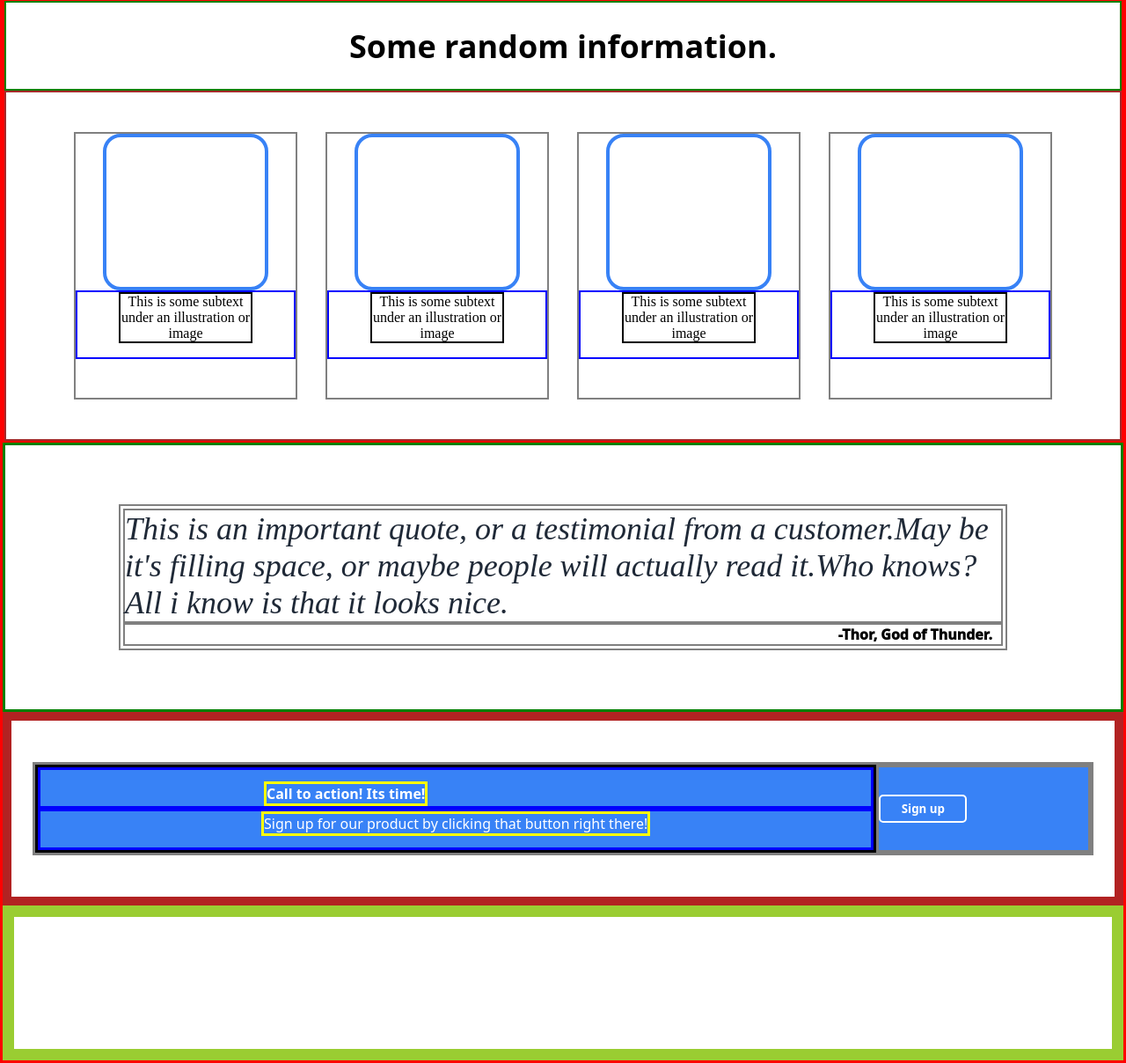
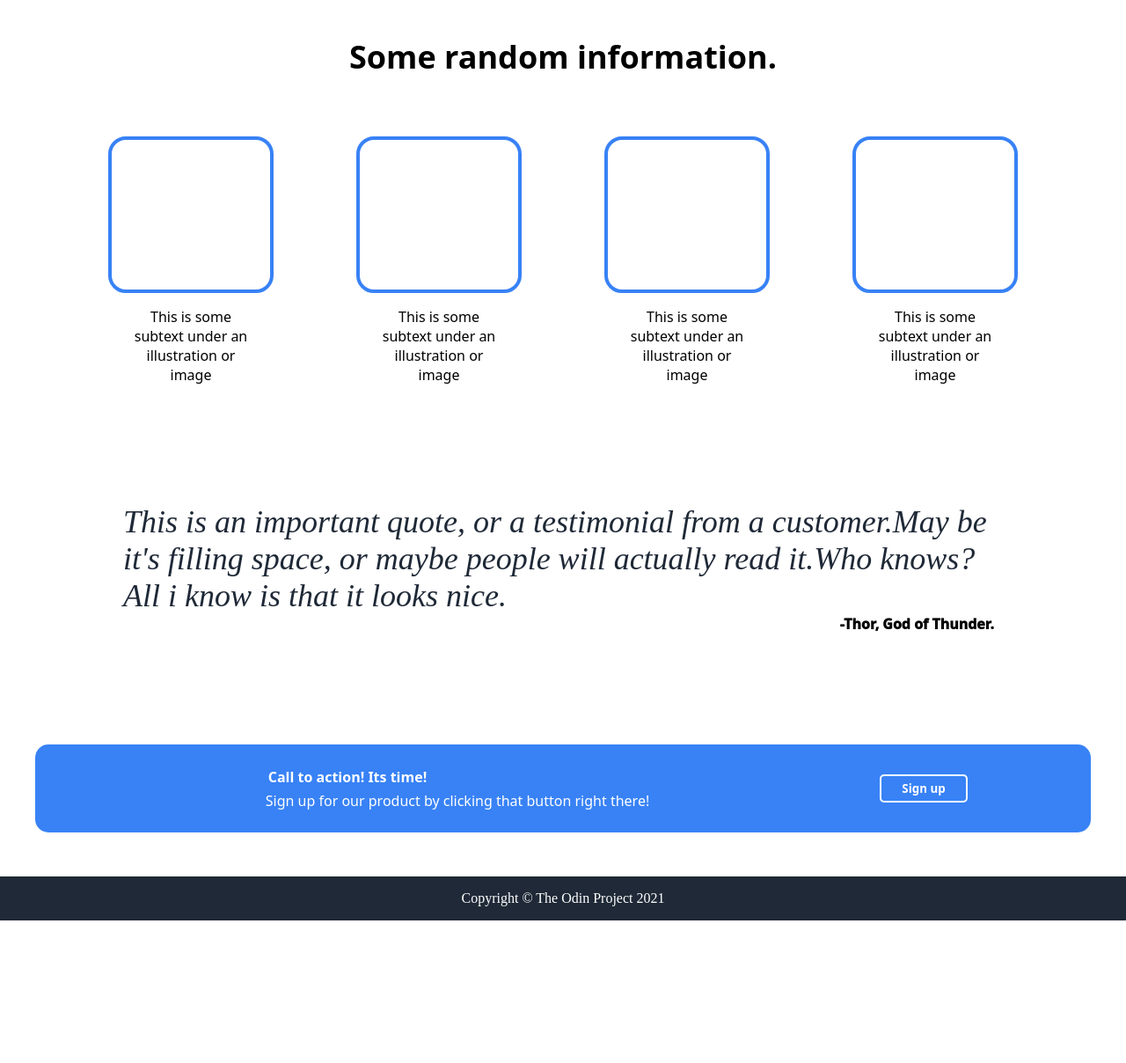
Before and after one commit to amjuz/Landing_page_flexbox, a plain HTML site: page index.html in a window 1280 px wide. Shown: the part 692-1900 px from the top of the page at 88% size. After the commit the page ends 1738 px from the top, so only its background shows below. Drawn offline with Linux system fonts and the light colour scheme.

Commit message:
Final Edit index.html and styles.css

```diff
--- a/index.html
+++ b/index.html
@@ -86,7 +86,9 @@
                 <div class="right"><button class="button">Sign up</button></div>
             </div>
         </div>
-        <div class="footer"></div>
+        <div class="footer">
+            Copyright © The Odin Project 2021
+        </div>
 
     </div>
 </body>
--- a/styles.css
+++ b/styles.css
@@ -4,7 +4,6 @@ body {
 .container {
     display: flex;
     flex-direction: column;
-    border: 3px solid red;
 }
 
 .one {
@@ -17,7 +16,6 @@ body {
 }
 .one .header  {
     display: flex;
-    border: 2px solid green;
     height: 100px;
     margin: 0;
     padding: 4px;
@@ -27,7 +25,6 @@ body {
     display: flex;
     justify-content: center;
     align-items: center;
-    border :2px solid grey;
     flex-basis: 50%;
 }
 .one .header .left .logo h2{
@@ -41,7 +38,6 @@ body {
     justify-content:center;
     align-items: center;
     gap: 1rem;
-    border: 2px solid grey;
     flex-basis: 50%;
     width:10px;
 }
@@ -50,7 +46,6 @@ body {
 }
 .one .content {
     display: flex;
-    border: 2px solid blue;
     height: 600px;
     justify-content: center;
     align-items: center;
@@ -62,12 +57,8 @@ body {
     align-items: center;
     flex-direction: column;
     color: #fff;
-    border: 2px solid grey;
     height:300px;
     width: 650px;
-}
-.one .content .left * {
-    border: 2px solid green;
 }
 .one .content .left h1 {
     font-size: 48px;
@@ -78,10 +69,16 @@ body {
 }
 .one .content .left button {
     background-color: #3882f6;
-
+    color: #fff;
+    border-radius: 5px;
+    border: 3px solid white;
+    padding: 10px;
+    width: 100px;
+    height: fit-content;
+    font-family: system-ui, -apple-system, BlinkMacSystemFont, 'Segoe UI', Roboto, Oxygen, Ubuntu, Cantarell, 'Open Sans', 'Helvetica Neue', sans-serif;
+    font-weight: 800;
 }
 .one .content .right img{
-    border: 2px solid grey;
     height: 300px;
     width: 650px;
 }
@@ -89,14 +86,13 @@ body {
     display: flex;
     flex-direction: column;
     height: 500px;
-    border: 2px solid red;
 }
 .two .header {
     display: flex;
     justify-content: center;
     align-items: center;
-    border: 2px solid green;
     height: 100px;
+    margin-top: 20px;
 
 }
 .two .header h1 {
@@ -110,7 +106,6 @@ body {
     justify-content: center;
     align-items: center;
     gap: 2rem;
-    border: 2px solid brown;
     height: 400px;
 
 }
@@ -118,9 +113,9 @@ body {
     display: flex;
     flex-direction: column;
     align-items: center;
-    border: 2px solid grey;
     width: 250px;
     height: 300px;
+    gap: 1rem;
 }
 .two .tail .part .box{
     border: 4px solid #3882f6;
@@ -133,14 +128,12 @@ body {
     flex-direction: row;
     justify-content: center;
     align-items: center;
-    border: 2px solid blue;
+    font-family: system-ui, -apple-system, BlinkMacSystemFont, 'Segoe UI', Roboto, Oxygen, Ubuntu, Cantarell, 'Open Sans', 'Helvetica Neue', sans-serif;
 }
 .two .tail .part .text  p{
 
     width: 60%;
     margin-top: 0;
-
-    border: 2px solid black;
     text-align: center;
 
 }
@@ -149,12 +142,10 @@ body {
     justify-content: center;
     align-items: center;
     height: 300px;
-    border: 3px solid green;
 }
 .three .bigbox {
     padding: 3px;
     gap: 1rem;
-    border: 2px solid gray;
     height: fit-content;
     width: 1000px;
 }
@@ -163,12 +154,10 @@ body {
     font-weight: lighter;
     font-style: italic;
     color: #1f2937;
-    border: 2px solid gray;
     height: fit-content;
 
 }
 .three .bigbox .bottom{
-    border: 2px solid gray;
     height: 10%;
     font-weight:1000 ;
     font-family: system-ui, -apple-system, BlinkMacSystemFont, 'Segoe UI', Roboto, Oxygen, Ubuntu, Cantarell, 'Open Sans', 'Helvetica Neue', sans-serif;
@@ -181,12 +170,11 @@ body {
     justify-content: center;
     align-items: center;
     height: 200px;
-    border: 10px solid firebrick;
 }
 .four .bluebox {
     display: flex;
     background-color: #3882f6;
-    border: 3px solid gray;
+    border-radius: 15px;
     width: 1200px;
     height: 100px;
 }
@@ -194,9 +182,8 @@ body {
     display: flex;
     flex-direction: column;
     color: #fff;
-    border: 3px solid black;
     font-family: system-ui, -apple-system, BlinkMacSystemFont, 'Segoe UI', Roboto, Oxygen, Ubuntu, Cantarell, 'Open Sans', 'Helvetica Neue', sans-serif;
-
+    gap:5px;
     width: 80%;
 
 }
@@ -204,13 +191,11 @@ body {
     display: flex;
     align-items: flex-end;
     justify-content: center;
-    border: 3px solid blue;
     height: 50%;
     font-weight: 800;
 }
 .four .bluebox .left .top div{
     margin-right: 250px;
-    border: 3px solid yellow;
 }
 
 
@@ -218,16 +203,11 @@ body {
     display: flex;
     align-items: flex-start;
     justify-content: center;
-    border: 3px solid blue;
     height: 50%;
-}
-.four .bluebox .left .bottom div {
-    border: 3px solid yellow;
 }
 .four .bluebox .right {
     display: flex;
     align-items: center;
-    border: 3px solid gray;
     width: 20%;
 
 }
@@ -243,7 +223,10 @@ body {
     color: white;
 }
 .footer {
-    height:150px;
-
-    border: 13px solid yellowgreen;
+    display: flex;
+    justify-content: center;
+    align-items: center;
+    color: #fff;
+    background-color: #1f2937;
+    height:50px;
 }
```
